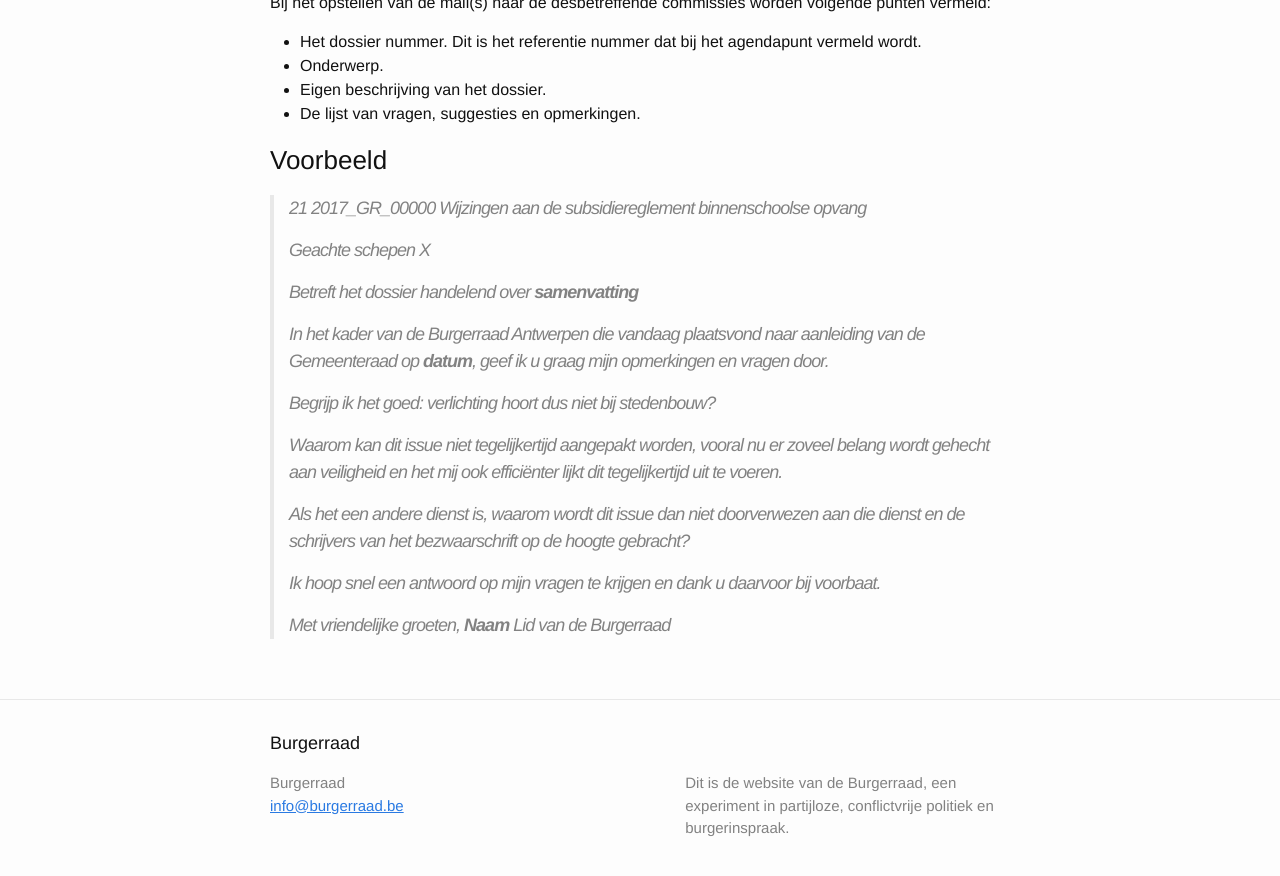
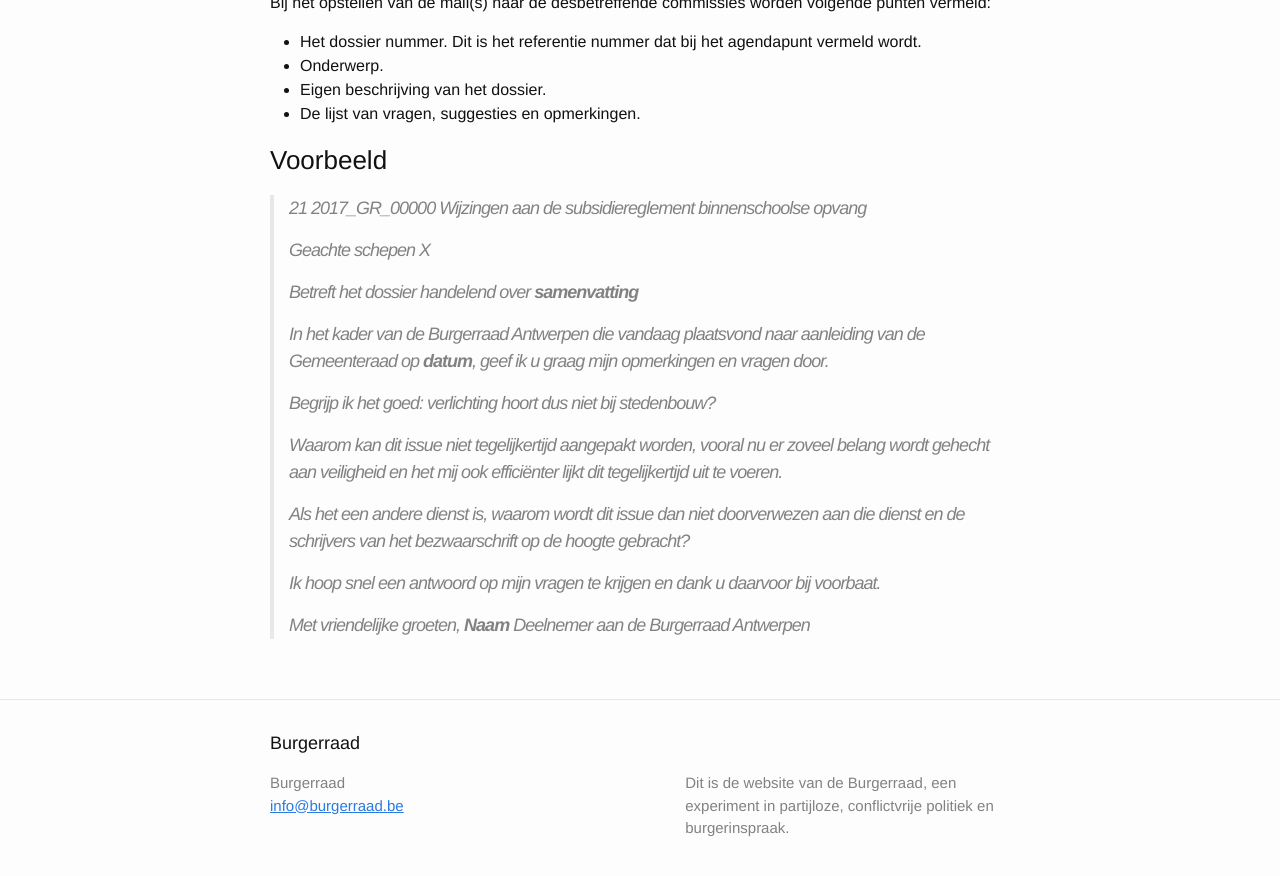
Before and after one commit to tgoorden/burgerraad, a Jekyll site: the page built from manier_van_werken.md, in a window 1280 px wide and 900 px high, scrolled down 1718 px. Shown: the top 876 px of the window. Built offline with Jekyll 4.4.1, drawn with Linux system fonts in a browser that asks for light colours.

Commit message:
Aanpassing voorbeeld

```diff
--- a/manier_van_werken.md
+++ b/manier_van_werken.md
@@ -67,4 +67,4 @@ Bij het opstellen van de mail(s) naar de desbetreffende commissies worden volgen
 >
 >Met vriendelijke groeten,
 >**Naam**
->Lid van de Burgerraad
+>Deelnemer aan de Burgerraad Antwerpen
```
